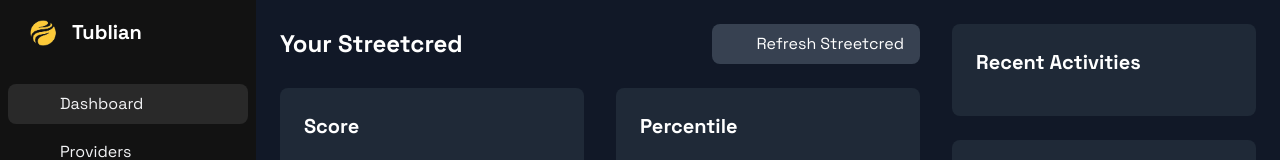
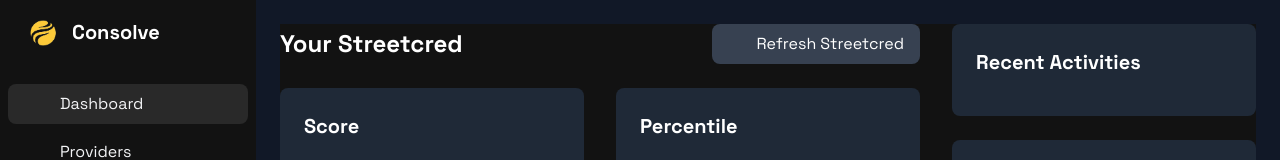
Before and after one commit to fasakinhenry/consolve, a React (Vite) app: page /dashboard in a window 1280 px wide. Shown: the top 160 px of the page. Built offline with nearby package versions, Linux system fonts and the light colour scheme; some icons are missing.

Commit message:
style: update theme and colors

```diff
--- a/src/components/Sidebar.jsx
+++ b/src/components/Sidebar.jsx
@@ -13,8 +13,7 @@ import {
   Profile2User,
   LogoutCurve,
   Calendar,
-  truck,
-  Wallet3
+  Wallet3,
 } from 'iconsax-react';
 
 const sidebarItems = [
@@ -25,7 +24,7 @@ const sidebarItems = [
   { name: 'Community', icon: Profile2User, path: '/community' },
   { name: 'Services', icon: Code, path: '/services' },
   { name: 'Wallet', icon: Wallet3, path: '/wallet' },
-  { name: 'Logistics', icon: truck, path: '/logistics' },
+  { name: 'Logistics', icon: Command, path: '/logistics' },
   { name: 'Bounties', icon: Cup, path: '/bounties' },
   { name: 'Events', icon: Command, path: '/events' },
   { name: 'Tools', icon: Command, path: '/tools' },
@@ -37,7 +36,7 @@ const Sidebar = ({ isOpen, setIsOpen }) => {
   return (
     <>
       <div
-        className={`fixed inset-y-0 left-0 z-30 w-64 bg-[#121212] transition duration-300 transform ${
+        className={`fixed inset-y-0 left-0 z-30 w-64 bg-[#121212] transition duration-300 transform border-r-[1px   ] border-[#888888] ${
           isOpen ? 'translate-x-0' : '-translate-x-full'
         } lg:translate-x-0 lg:static lg:inset-0`}
       >
@@ -48,7 +47,7 @@ const Sidebar = ({ isOpen, setIsOpen }) => {
               alt='Logo'
               className='h-8 w-10 mr-2'
             />
-            <span className='text-xl font-semibold'>Tublian</span>
+            <span className='text-xl font-semibold'>Consolve</span>
           </div>
           <button onClick={() => setIsOpen(false)} className='lg:hidden'>
             <svg
--- a/src/layouts/MainLayout.jsx
+++ b/src/layouts/MainLayout.jsx
@@ -7,11 +7,11 @@ const MainLayout = ({ children }) => {
   const [sidebarOpen, setSidebarOpen] = useState(false);
 
   return (
-    <div className="flex h-screen bg-gray-900 text-white">
+    <div className='flex h-screen bg-[#121212] text-white'>
       <Sidebar isOpen={sidebarOpen} setIsOpen={setSidebarOpen} />
-      <div className="flex-1 flex flex-col overflow-hidden">
+      <div className='bg-[#121212] flex-1 flex flex-col overflow-hidden'>
         <AppHeader toggleSidebar={() => setSidebarOpen(!sidebarOpen)} />
-        <main className="flex-1 overflow-x-hidden overflow-y-auto bg-gray-900 p-6">
+        <main className='flex-1 overflow-x-hidden overflow-y-auto bg-gray-900 p-6'>
           {children}
         </main>
       </div>
--- a/src/pages/Dashboard.jsx
+++ b/src/pages/Dashboard.jsx
@@ -4,7 +4,7 @@ import { RefreshCircle } from 'iconsax-react';
 
 const Dashboard = () => {
   return (
-    <div className='grid grid-cols-1 lg:grid-cols-3 gap-6'>
+    <div className='grid grid-cols-1 lg:grid-cols-3 gap-6 bg-[#121212]'>
       <div className='lg:col-span-2 space-y-6'>
         <div className='flex justify-between items-center'>
           <h1 className='text-2xl font-bold'>Your Streetcred</h1>
```
